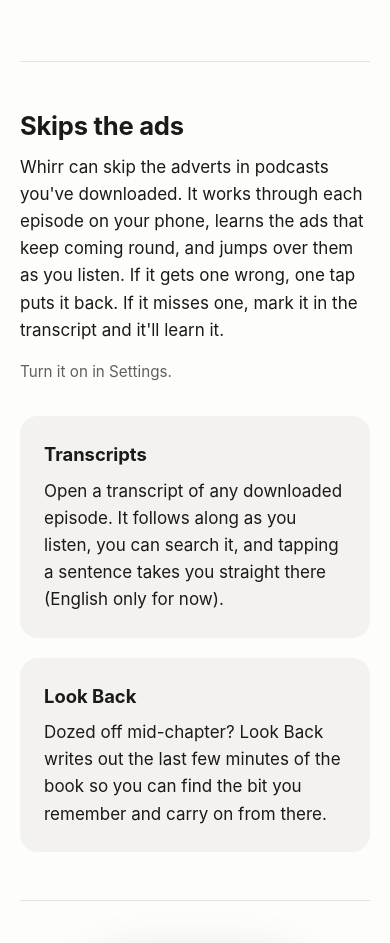
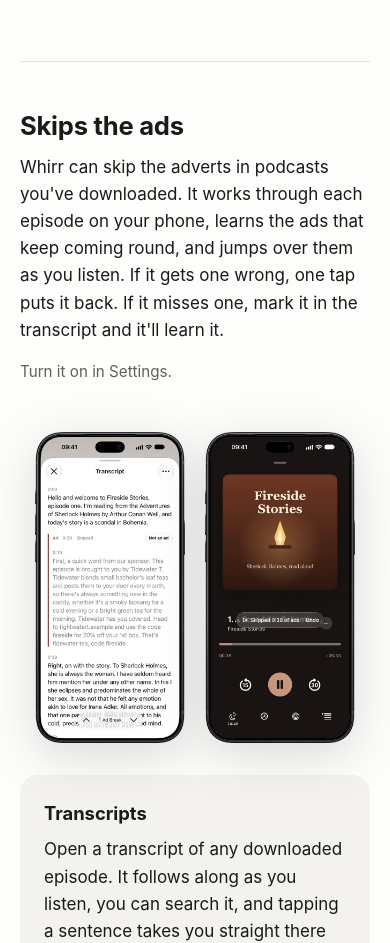
Before and after one commit to hmycd6qpv6-droid/whirr-site, a plain HTML site: page index.html in a window 390 px wide. Shown: the part 1701-2644 px from the top of the page. Drawn offline with Linux system fonts and the light colour scheme.

Commit message:
Ad skip screenshots

```diff
--- a/index.html
+++ b/index.html
@@ -36,6 +36,9 @@ padding:3rem 0;border-top:1px solid var(--rule)}
 .panel p:last-child{margin-bottom:0}
 .extras{padding:3rem 0;border-top:1px solid var(--rule)}
 .extras .lead{max-width:40rem}
+.extras .intro{display:grid;grid-template-columns:1fr auto;gap:3.5rem;align-items:center}
+.pair{display:flex;gap:1.25rem}
+.pair img{display:block;width:200px;height:auto;filter:drop-shadow(0 12px 24px rgba(0,0,0,.14))}
 .cards{display:grid;grid-template-columns:1fr 1fr;gap:1.25rem;margin-top:2rem}
 .card{background:var(--panel);border-radius:18px;padding:1.5rem}
 .card h3{font-size:1.15rem;margin:0 0 .5rem}
@@ -51,6 +54,9 @@ footer p{margin-top:1rem}
 .shot img,.hero .shot img{width:220px}
 .watch{flex-direction:column;align-items:flex-start}
 .cards{grid-template-columns:1fr}
+.extras .intro{grid-template-columns:1fr;gap:2rem}
+.pair{justify-content:center}
+.pair img{width:150px}
 }
 </style>
 </head>
@@ -88,12 +94,18 @@ show across once you know it's a keeper.</p>
 </section>
 
 <section class="extras">
+<div class="intro">
 <div class="lead">
 <h2>Skips the ads</h2>
 <p>Whirr can skip the adverts in podcasts you've downloaded. It works through each episode on your
 phone, learns the ads that keep coming round, and jumps over them as you listen. If it gets one
 wrong, one tap puts it back. If it misses one, mark it in the transcript and it'll learn it.</p>
 <p class="muted">Turn it on in Settings.</p>
+</div>
+<div class="pair">
+<img src="img/transcript.webp" width="560" height="1160" loading="lazy" alt="An episode transcript with the sponsor read marked as an ad and skipped">
+<img src="img/adskip.webp" width="560" height="1160" loading="lazy" alt="The player after jumping over an ad, with an Undo button">
+</div>
 </div>
 <div class="cards">
 <div class="card">
```
Also changed, not shown: img/adskip.webp (added), img/transcript.webp (added).
